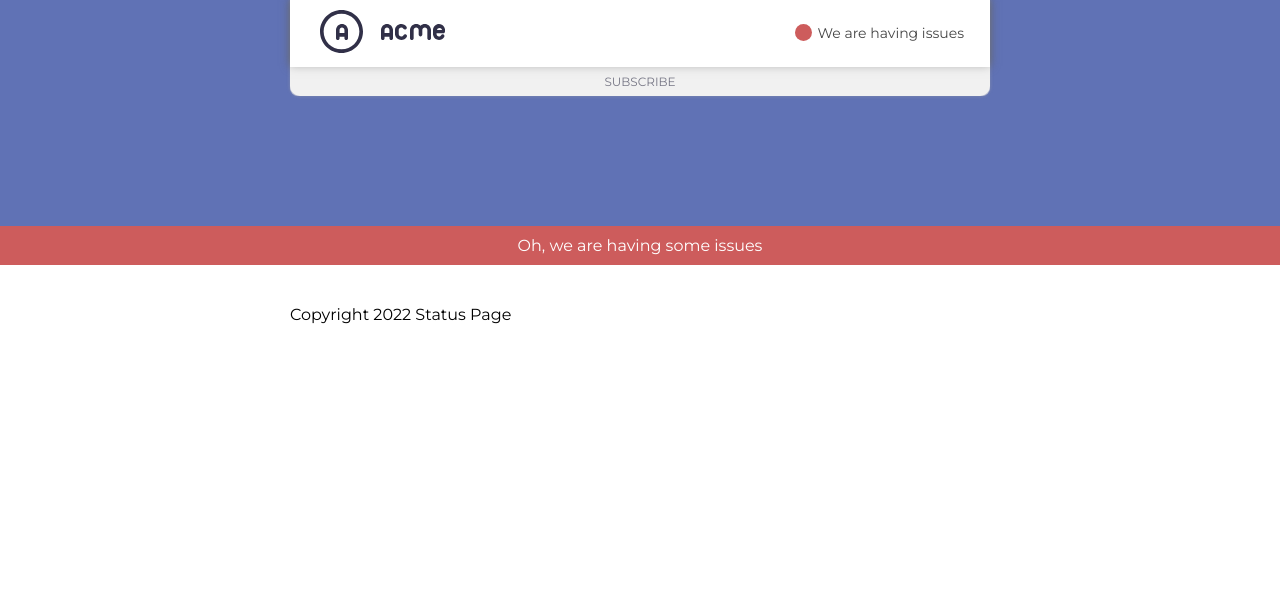
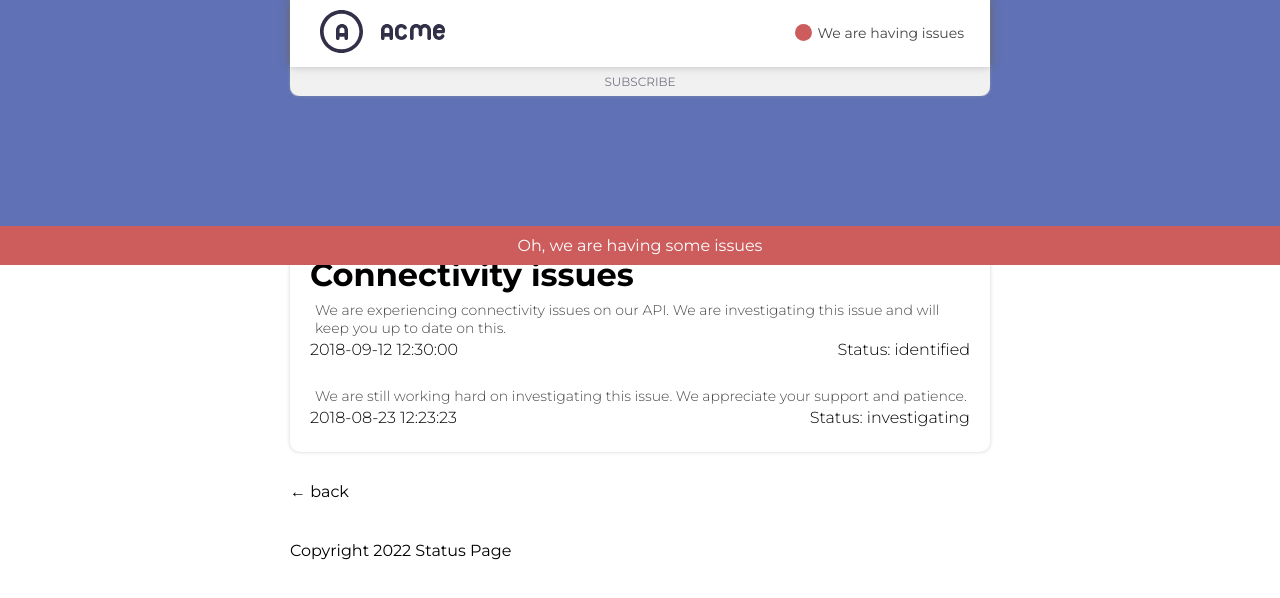
Before and after one commit to kofi-teddy/xzy, a Nuxt app in the folder front/: page /incident/1 in a window 1280 px wide. Shown: the top 598 px of the page. Built offline with nearby package versions, Linux system fonts and the light colour scheme.

Commit message:
incident detail

```diff
--- a/front/pages/incident/_id.vue
+++ b/front/pages/incident/_id.vue
@@ -1,5 +1,27 @@
 <template>
-
+  <div class="cards">
+  <div class="card incidents">
+    <h1>{{ incident.title }}</h1>
+    <div
+      v-for="i in incident.update_set"
+      :key="i.id"
+      class="incident_item"
+    >
+      <p>{{ i.description }}</p>
+      <div class="half">
+        {{ i.date }}
+        <span class="right">
+          Status: {{ i.status }}
+        </span>
+      </div>
+    </div>
+  </div>
+  <nuxt-link :to="{ name: 'index' }">
+    <div class="back">
+      &larr; back
+    </div>
+  </nuxt-link>
+</div>
 </template>
 
 <script>
@@ -7,7 +29,10 @@ export default {
     data: () => ({
         incidents: [{ id: 1, title: 'Connectivity issues', update_set: [{ title: 'Connectivity issues: slow response time API', description: 'We are experiencing connectivity issues on our API. We are investigating this issue and will keep you up to date on this.', date: '2018-09-12 12:30:00', status: 'identified'}, { title: 'We are still investigating this issue.', description: 'We are still working hard on investigating this issue. We appreciate your support and patience.', date: '2018-08-23 12:23:23', status: 'investigating'}] }],
         incident: []
-    })
+    }),
+    mounted () {
+        this.incident = this.incidents.find(a => a.id === parseInt(this.$route.params.id))
+    }
 }
 </script>
 
```
